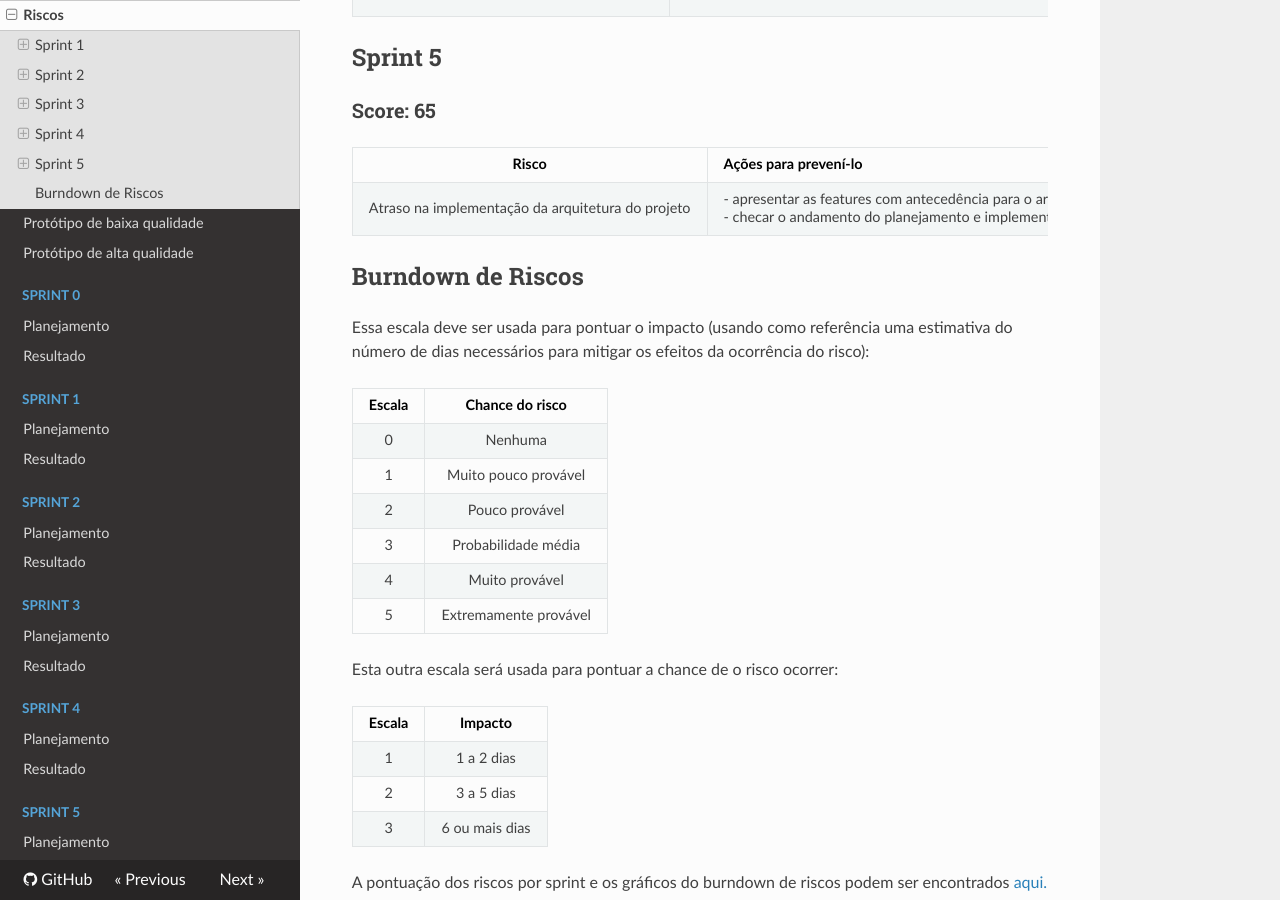
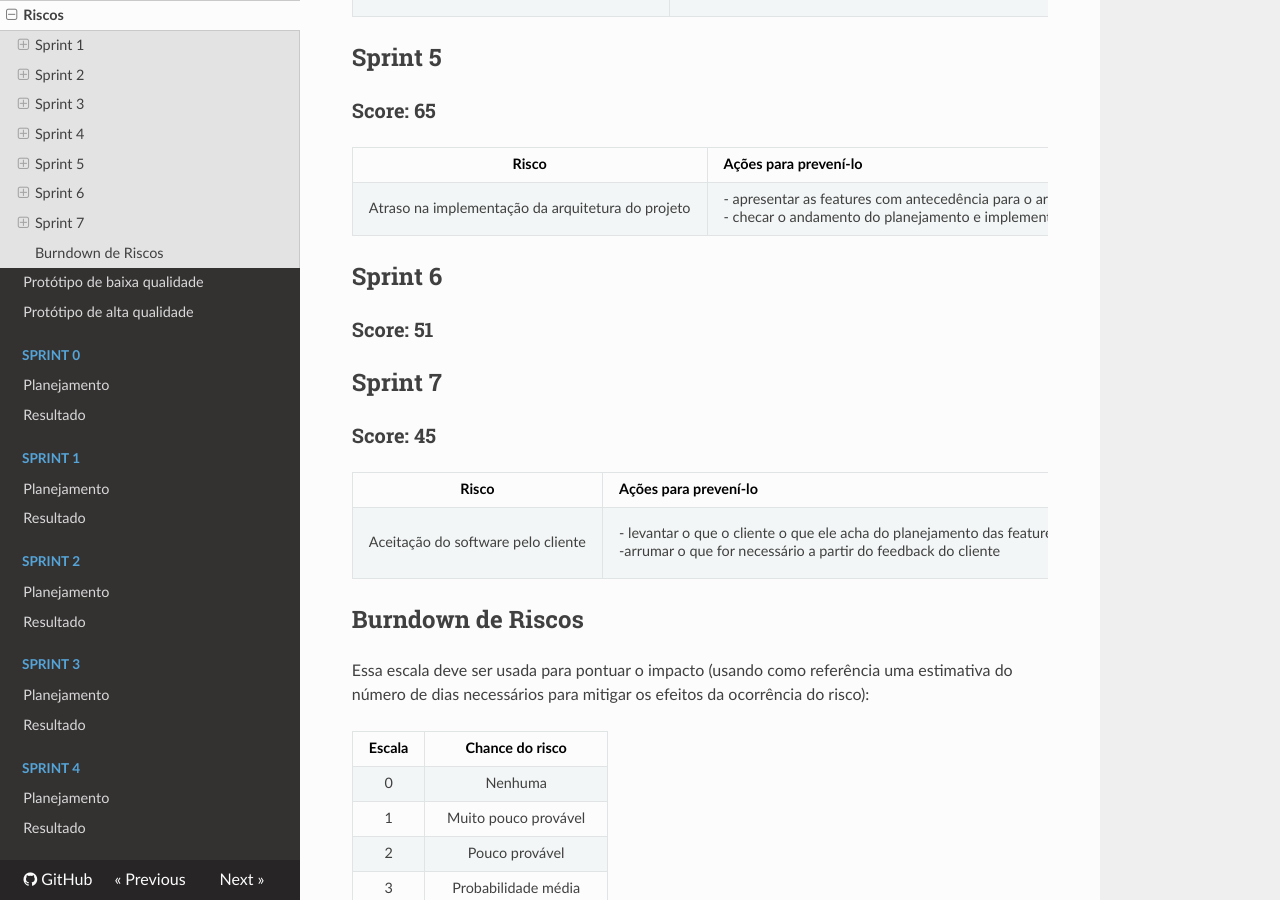
Before and after one commit to fga-eps-mds/2018.1-Dr-Down, an MkDocs documentation site: the page built from docs/eps/RISKS.md, in a window 1280 px wide and 900 px high, scrolled down 1552 px. Built offline with MkDocs 1.6.1, drawn with Linux system fonts in a browser that asks for light colours; nearby versions of some CDN libraries; old or Windows-style settings are respelled for this version of MkDocs.

Commit message:
Updating the risks document
Add the informations of risks for Sprint 6 and 7

```diff
--- a/docs/eps/RISKS.md
+++ b/docs/eps/RISKS.md
@@ -50,6 +50,18 @@
 |:--------------:|:-------------------|:-------------------|
 | Atraso na implementação da arquitetura do projeto | - apresentar as features com antecedência para o arquiteto do software para que ele possa planejar como implementá-las com antecedência;<br>- checar o andamento do planejamento e implementação da arquitetura constantemente com o arquiteto | - analisar o que houve de errado na implementação para remediar;<br>- incluir no planejamento das sprints seguintes histórias para tirar o atraso da implementação da arquitetura
 
+## Sprint 6
+
+### Score: 51
+
+## Sprint 7
+
+### Score: 45
+
+| **Risco** | **Ações para prevení-lo** | **Ações para mitigá-lo** |
+|:--------------:|:-------------------|:-------------------|
+| Aceitação do software pelo cliente | - levantar o que o cliente o que ele acha do planejamento das features a serem implementadas, antes de elas serem incluídas em uma sprint;<br>-arrumar o que for necessário a partir do feedback do cliente | - levantar com o cliente o que está errado no que foi feito;<br>- elencar possíveis soluções para os problemas apontados e apresentá-las ao cliente, até que ele esteja de acordo;<br>- corrigir os erros nas sprints seguintes, o mais rápido possível
+
 ## Burndown de Riscos
 
 Essa escala deve ser usada para pontuar o impacto (usando como referência uma estimativa do número de dias necessários para mitigar os efeitos da ocorrência do risco):
```
